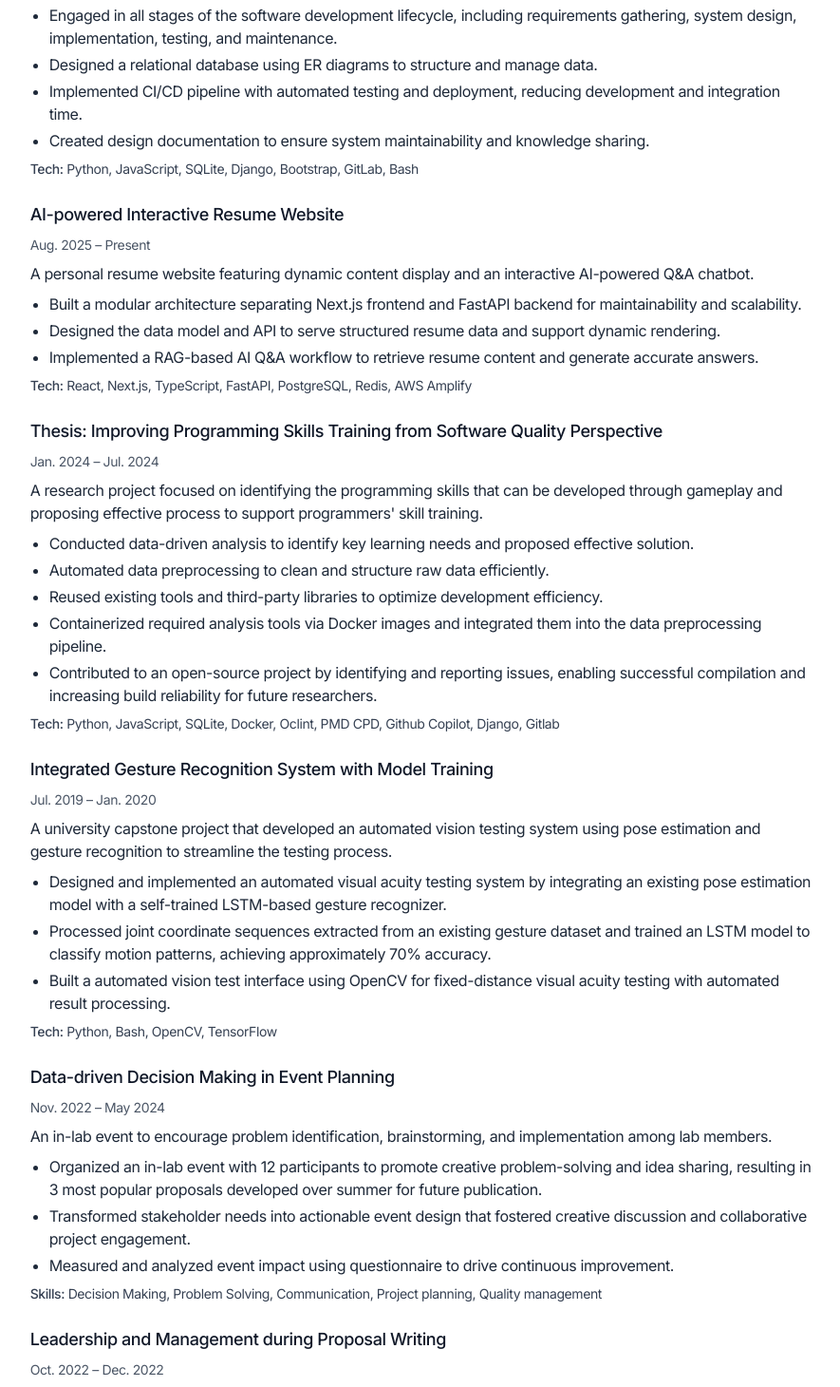
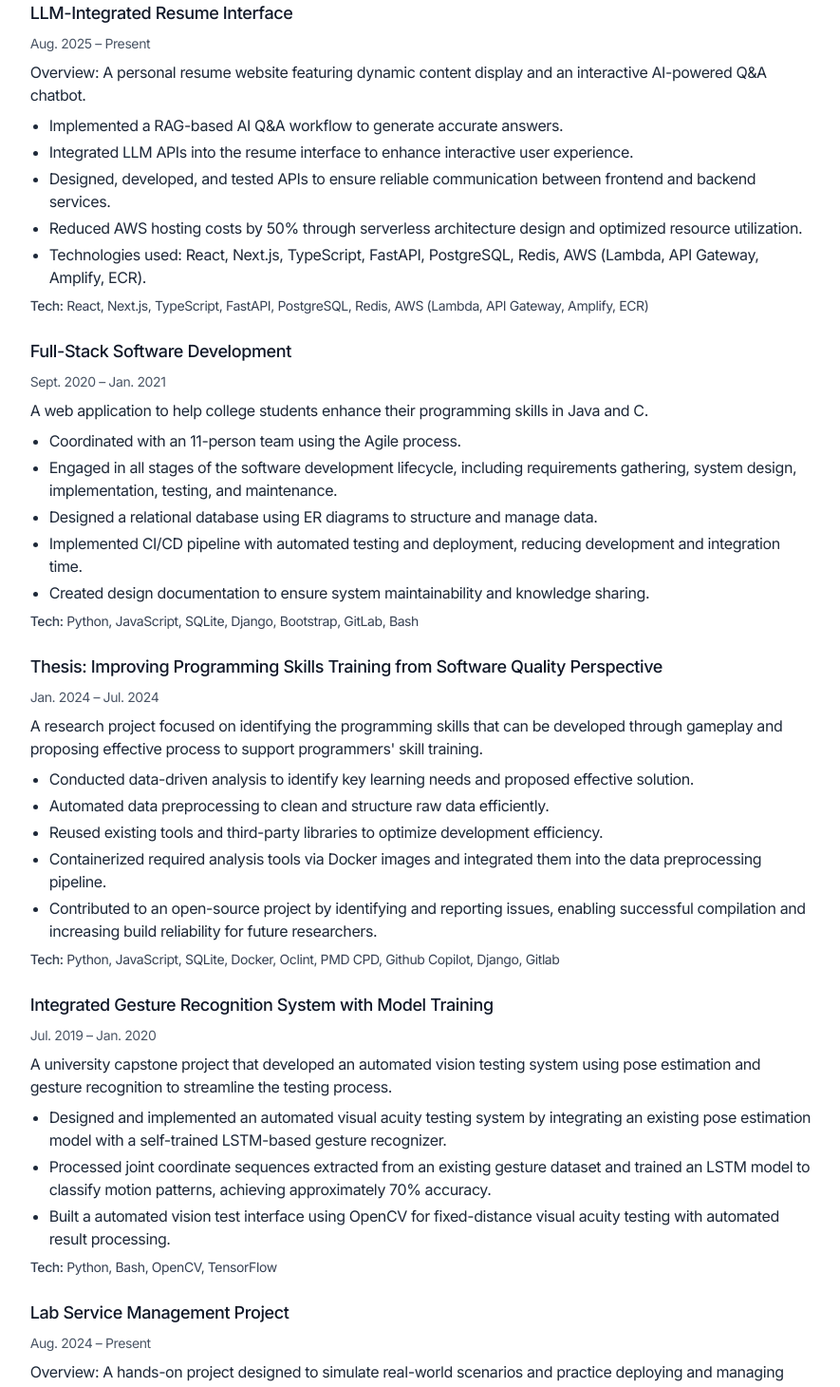
Before and after one commit to yihsuan1102/AI-powered-Interactive-Resume-Website, a Next.js app in the folder src/nextjs/: page / in a window 1280 px wide. Shown: the part 1204-2664 px from the top of the page at 95% size, without its empty margins (187-1072 px from the left). Built offline with nearby package versions, Linux system fonts and the light colour scheme; no server answers.

Commit message:
Update website content

```diff
--- a/src/nextjs/components/resume/About.tsx
+++ b/src/nextjs/components/resume/About.tsx
@@ -14,7 +14,8 @@ export function About({ contact }: AboutProps) {
       </h1>
       <p className="text-gray-800 dark:text-zinc-300">
         {/* 可在這裡加上你的自我介紹文字或從 JSON 擴充欄位後顯示 */}
-        Welcome to my resume.
+        Yihsuan Liao is a software developer specializing in full-stack system development, cloud architecture, and LLM application integration. He builds interactive AI-powered resume websites by integrating RAG and LLM APIs within an AWS serverless architecture, enhancing user experience while significantly optimizing cloud hosting costs. With experience across the full software development lifecycle (SDLC) from his full-stack projects, he combines solid software engineering practices with a passion for emerging AI technologies to build solutions that are both reliable and innovative.
+
       </p>
     </section>
   );
--- a/src/nextjs/data/resume.json
+++ b/src/nextjs/data/resume.json
@@ -17,7 +17,7 @@
       "end_year": 2024,
       "laboratory": "Database and Software Engineering Laboratory (DBSE)",
       "advisor": "Prof. Hewijin Christine Jiau",
-      "thesis": "What's Leading for Programming Skills"
+      "thesis": "What’s Leading for Programming Skills"
     },
     {
       "school": "National University of Tainan",
@@ -77,6 +77,30 @@
   ],
   "projects": [
     {
+      "title": "LLM-Integrated Resume Interface",
+      "start_month": "Aug.",
+      "start_year": 2025,
+      "end_month": "Present",
+      "end_year": null,
+      "overview": "Overview: A personal resume website featuring dynamic content display and an interactive AI-powered Q&A chatbot.",
+      "tasks": [
+        "Implemented a RAG-based AI Q&A workflow to generate accurate answers.",
+        "Integrated LLM APIs into the resume interface to enhance interactive user experience.",
+        "Designed, developed, and tested APIs to ensure reliable communication between frontend and backend services.",
+        "Reduced AWS hosting costs by 50% through serverless architecture design and optimized resource utilization.",
+        "Technologies used: React, Next.js, TypeScript, FastAPI, PostgreSQL, Redis, AWS (Lambda, API Gateway, Amplify, ECR)."
+      ],
+      "technologies": [
+        "React",
+        "Next.js",
+        "TypeScript",
+        "FastAPI",
+        "PostgreSQL",
+        "Redis",
+        "AWS (Lambda, API Gateway, Amplify, ECR)"
+      ]
+    },
+    {
       "title": "Full-Stack Software Development",
       "start_month": "Sept.",
       "start_year": 2020,
@@ -98,27 +122,6 @@
         "Bootstrap",
         "GitLab",
         "Bash"
-      ]
-    },
-    {
-      "title": "AI-powered Interactive Resume Website",
-      "start_month": "Aug.",
-      "start_year": 2025,
-      "end_month": "Present",
-      "overview": "A personal resume website featuring dynamic content display and an interactive AI-powered Q&A chatbot.",
-      "tasks": [
-        "Built a modular architecture separating Next.js frontend and FastAPI backend for maintainability and scalability.",
-        "Designed the data model and API to serve structured resume data and support dynamic rendering.",
-        "Implemented a RAG-based AI Q&A workflow to retrieve resume content and generate accurate answers."
-      ],
-      "technologies": [
-        "React",
-        "Next.js",
-        "TypeScript",
-        "FastAPI",
-        "PostgreSQL",
-        "Redis",
-        "AWS Amplify"
       ]
     },
     {
@@ -167,6 +170,26 @@
       ]
     },
     {
+      "title": "Lab Service Management Project",
+      "start_month": "Aug.",
+      "start_year": 2024,
+      "end_month": null,
+      "end_year": null,
+      "overview": "Overview: A hands-on project designed to simulate real-world scenarios and practice deploying and managing services using container technologies.",
+      "tasks": [
+        "Simulated real-world service deployment by setting up GitLab, Nginx, and Mattermost in a Docker Compose environment with multi-host NFS storage.",
+        "Implemented container orchestration and monitoring with Portainer, gaining hands-on experience in scalable and maintainable infrastructure design.",
+        "Established a multi-host environment using NFS for shared storage, ensuring data consistency across nodes."
+      ],
+      "technologies": [
+        "Linux",
+        "Docker",
+        "Nginx",
+        "Portainer",
+        "Gitlab"
+      ]
+    },
+    {
       "title": "Data-driven Decision Making in Event Planning",
       "start_month": "Nov.",
       "start_year": 2022,
@@ -210,8 +233,8 @@
   ],
   "skills": {
     "Programming Language": [
+      "C/C++",
       "Python",
-      "C/C++",
       "Java",
       "JavaScript",
       "PHP",
@@ -230,7 +253,7 @@
       "React",
       "Next.js",
       "Django",
-      "AWS Amplify",
+      "AWS (Lambda, API Gateway, Amplify, ECR)",
       "Apache HTTP Server"
     ],
     "Database": [
```
Also changed, not shown: 1 other file (tests, documents, lock files or other folders). Lines whose indentation alone changed are shown as unchanged.
